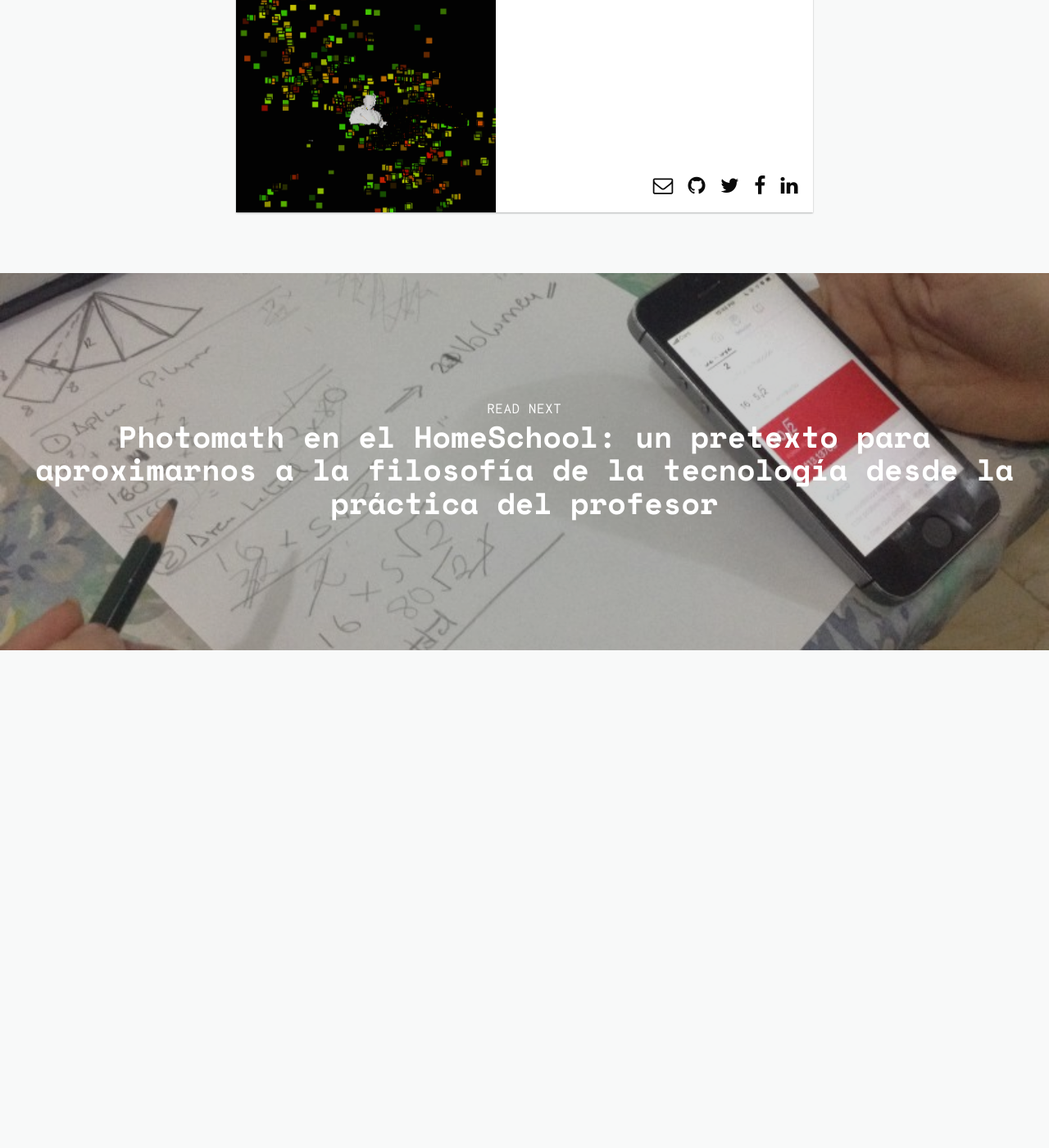
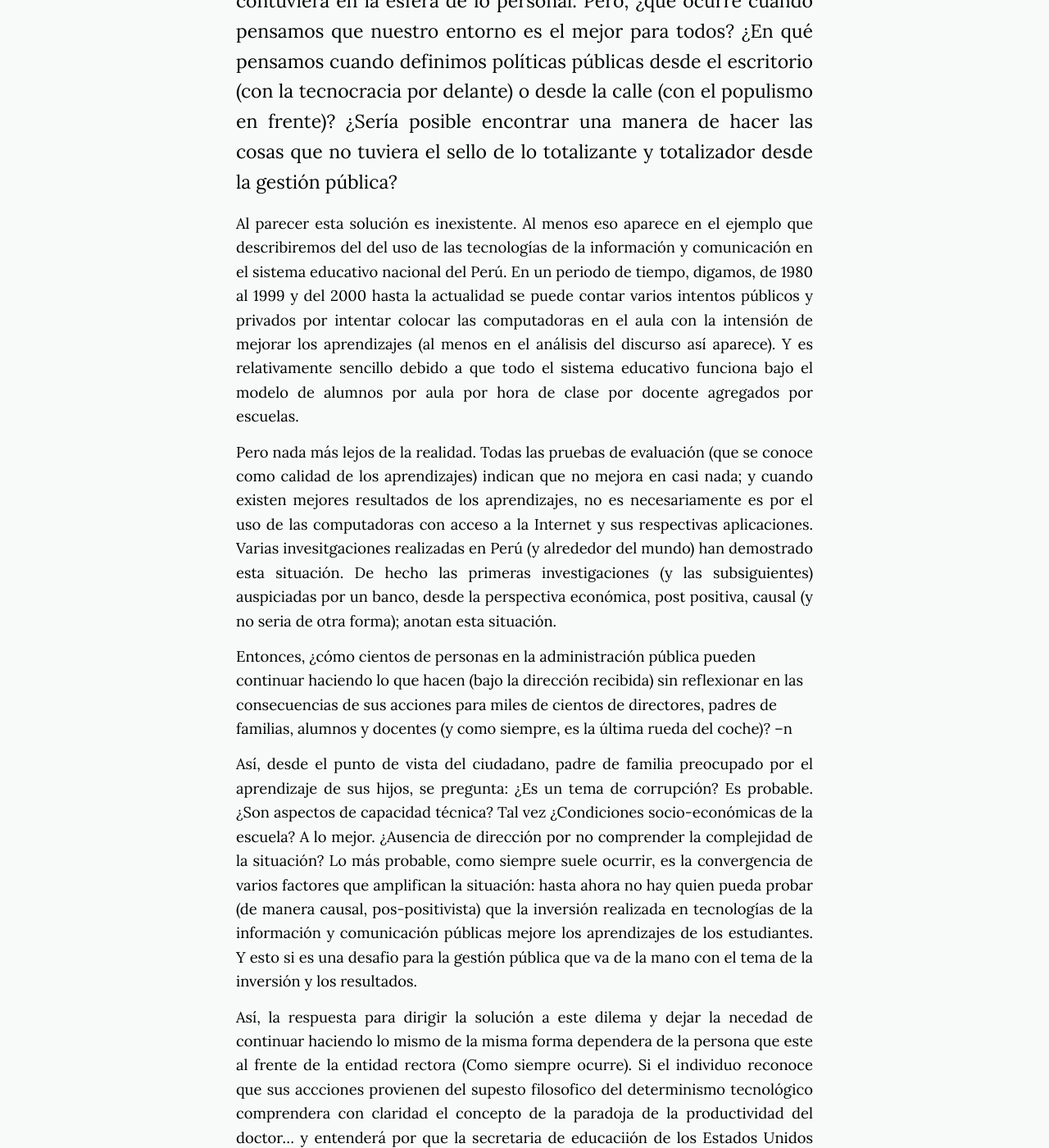
Before and after one commit to manuelvarzen/manuelvarzen.github.io, a Jekyll site: the page built from _posts/2019-06-19-35-años-de-ti-en-edu-peru.md, in a window 1280 px wide and 1400 px high, scrolled down 845 px. Shown: the whole window at 82% size. Built offline with Jekyll 4.4.1, drawn with Linux system fonts in a browser that asks for light colours; nearby versions of some CDN libraries; before the commit the page ends 1638 px from its top, so only the background shows below that; some of the changed text lies outside the part shown.

Commit message:
Update 2019-06-19-35-años-de-ti-en-edu-peru.md

```diff
--- a/_posts/2019-06-19-35-años-de-ti-en-edu-peru.md
+++ b/_posts/2019-06-19-35-años-de-ti-en-edu-peru.md
@@ -12,5 +12,30 @@ categories:
 - Technology use
 - Education management
 ---
-Desde hace varios años...
+
+Dicen que intentar hacer las cosas del mismo modo varias veces es necedad pero algunos lo llamaran perseverancia. Y es posible que así sea. Pero, tal vez, todo estaría bien si ambas acciones se contuviera en la esfera de lo personal. Pero, ¿qué ocurre cuando pensamos que nuestro entorno es el mejor para todos? ¿En qué pensamos cuando definimos políticas públicas desde el escritorio (con la tecnocracia por delante) o desde la calle (con el populismo en frente)? ¿Sería posible encontrar una manera de hacer las cosas que no tuviera el sello de lo totalizante y totalizador desde la gestión pública?
 {: style="text-align: justify"}
+
+Al parecer esta solución es inexistente. Al menos eso aparece en el ejemplo que describiremos del del uso de las tecnologías de la información y comunicación en el sistema educativo nacional del Perú. En un periodo de tiempo, digamos, de 1980 al 1999 y del 2000 hasta la actualidad se puede contar varios intentos públicos y privados por intentar colocar las computadoras en el aula con la intensión de mejorar los aprendizajes (al menos en el análisis del discurso así aparece). Y es relativamente sencillo debido a que todo el sistema educativo funciona bajo el modelo de alumnos por aula por hora de clase por docente agregados por escuelas.
+{: style="text-align: justify"}
+
+Pero nada más lejos de la realidad. Todas las pruebas de evaluación (que se conoce como calidad de los aprendizajes) indican que no mejora en casi nada; y cuando existen mejores resultados de los aprendizajes, no es necesariamente es por el uso de las computadoras con acceso a la Internet y sus respectivas aplicaciones. Varias invesitgaciones realizadas en Perú (y alrededor del mundo) han demostrado esta situación. De hecho las primeras investigaciones (y las subsiguientes) auspiciadas por un banco, desde la perspectiva económica, post positiva, causal (y no seria de otra forma); anotan esta situación.
+{: style="text-align: justify"}
+
+Entonces, ¿cómo cientos de personas en la administración pública pueden continuar haciendo lo que hacen (bajo la dirección recibida) sin reflexionar en las consecuencias de sus acciones para miles de cientos de directores, padres de familias, alumnos y docentes (y como siempre, es la última rueda del coche)? --n
+
+
+Así, desde el punto de vista del ciudadano, padre de familia preocupado por el aprendizaje de sus hijos, se pregunta: ¿Es un tema de corrupción? Es probable. ¿Son aspectos de capacidad técnica? Tal vez ¿Condiciones socio-económicas de la escuela? A lo mejor. ¿Ausencia de dirección por no comprender la complejidad de la situación? Lo más probable, como siempre suele ocurrir, es la convergencia de varios factores que amplifican la situación: hasta ahora no hay quien pueda probar (de manera causal, pos-positivista) que la inversión realizada en tecnologías de la información y comunicación públicas mejore los aprendizajes de los estudiantes. Y esto si es una desafio para la gestión pública que va de la mano con el tema de la inversión y los resultados.
+{: style="text-align: justify"}
+
+Así, la respuesta para dirigir la solución a este dilema y dejar la necedad de continuar haciendo lo mismo de la misma forma dependera de la persona que este al frente de la entidad rectora (Como siempre ocurre). Si el individuo reconoce que sus accciones provienen del supesto filosofico del determinismo tecnológico comprendera con claridad el concepto de la paradoja de la productividad del doctor... y entenderá por que la secretaria de educaciión de los Estados Unidos cita con urgencia ese concepto para advertir una realidad importante para su sistema educativo.
+{: style="text-align: justify"}
+
+Pero si el perfil del funcionario público se orienta más hacia el supuesto filosofico del determiniso social comprendera que cada situación requiere de una genunina posición de alternancia del poder en cada escuela del país para que en cada posición: alumnos, docentes, padres de familia y directores, se situe una independencia y autonomia, de tal forma, que cada grupo, cada comunidad educativa, pueda decidir que tecnologías de la información adoptar para la resolución de sus desafios pedagógicos y los consensos necesarios para mantener una regulación necesria que permita un ordenamiento seguro de funcionamiento operativo.
+{: style="text-align: justify"}
+
+¿Sería posible coinciliar ambas posturas? Es probable, como en todo. Sin embargo, para el caso del Perú, la hegenemonia del discurso tecnocentrista desde la lógica del determinismo tecnológico auspiciados por los grupos empresariales, que tienen una participación en el sector educativo, es radical y por lo tanto continuaran haciendo más de lo mismo de la misma forma orientando, por supuesto, el gasto público para adquisición de promesas y discursos de productos digitales que prometen un escuela feliz y un alumno mejor. (Como siempre, al profesor siempre lo invitan a ver convertirlos en estatuas de sal).
+{: style="text-align: justify"}
+
+Cuando alguien busca un cambio encuentra un laberinto de situaciones inadvertidas. Pero siempre que hay voluntad se encuentran el camino.
+{: style="text-align: justify"}
```
Also changed, not shown: other parts of _posts/2019-06-19-35-años-de-ti-en-edu-peru.md (+1 -1 lines).
